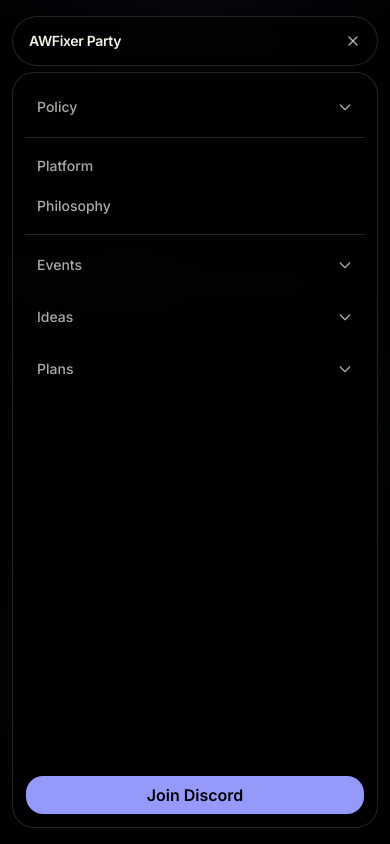
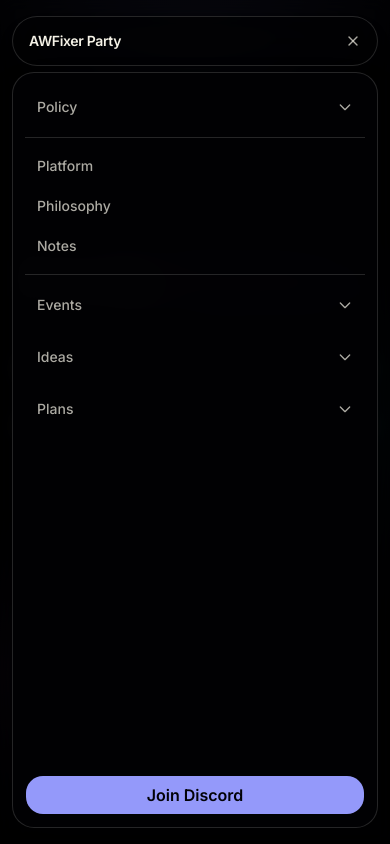
Before and after one commit to awfixers-stuff/tmp.awfixer.party, a Next.js app: page / in a window 390 px wide. Both pictures are taken after a click on the button "Open menu". Shown: the top 844 px of the page. Built offline with nearby package versions, Linux system fonts and the light colour scheme.

Commit message:
feat: update tmpsite

```diff
--- a/components/floating-site-nav.tsx
+++ b/components/floating-site-nav.tsx
@@ -559,6 +559,18 @@
             Philosophy
           </Link>
 
+          <Link
+            href="/notes"
+            aria-current={isNotesPage ? "page" : undefined}
+            className={cn(
+              "block rounded-2xl px-3 py-2.5 text-sm font-medium transition-colors",
+              "hover:bg-accent",
+              isNotesPage ? "bg-accent text-foreground" : "text-foreground/70"
+            )}
+          >
+            Notes
+          </Link>
+
           <div className="my-2 h-px bg-border" />
 
           {/* Events dropdown - collapsible on mobile */}
```
